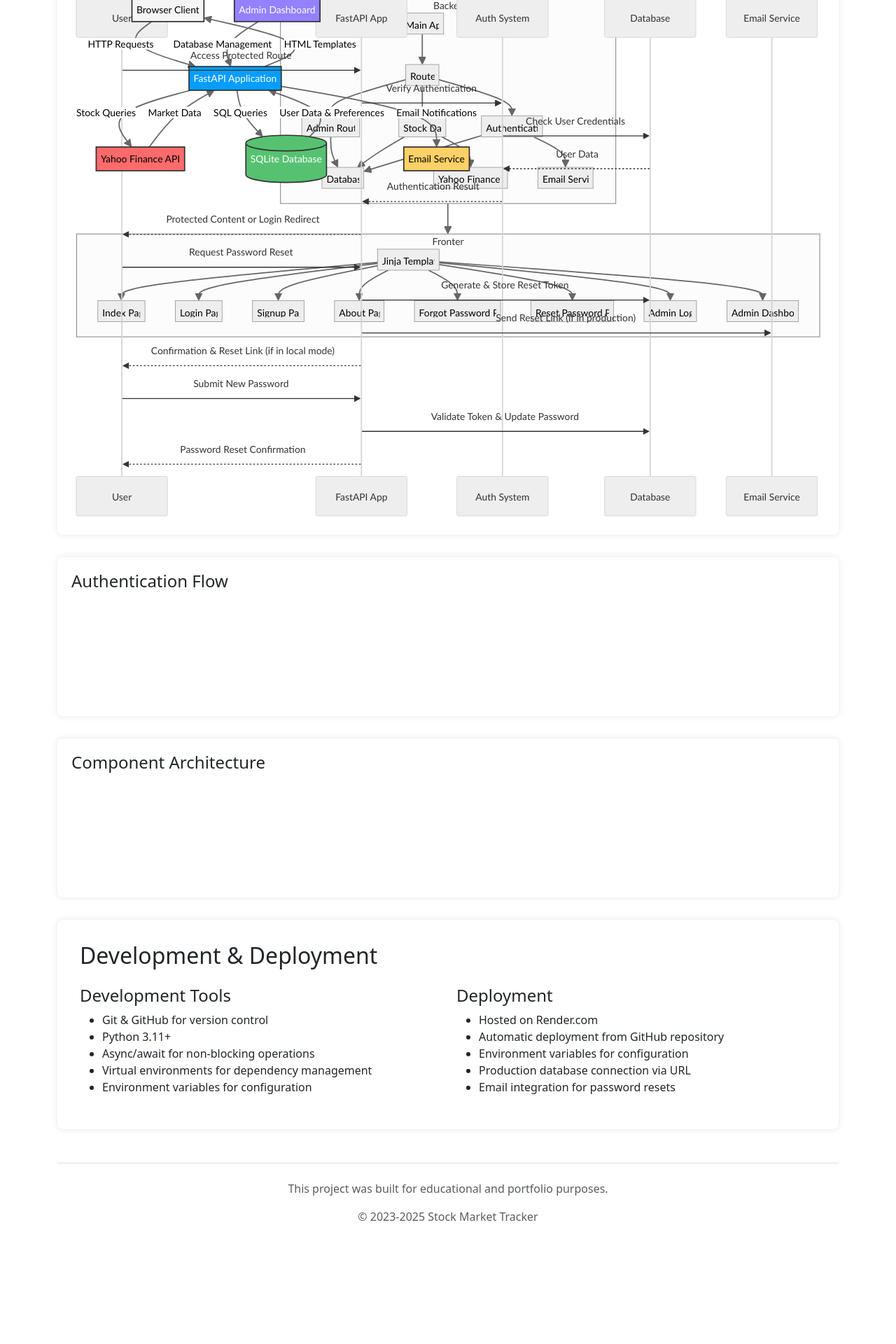
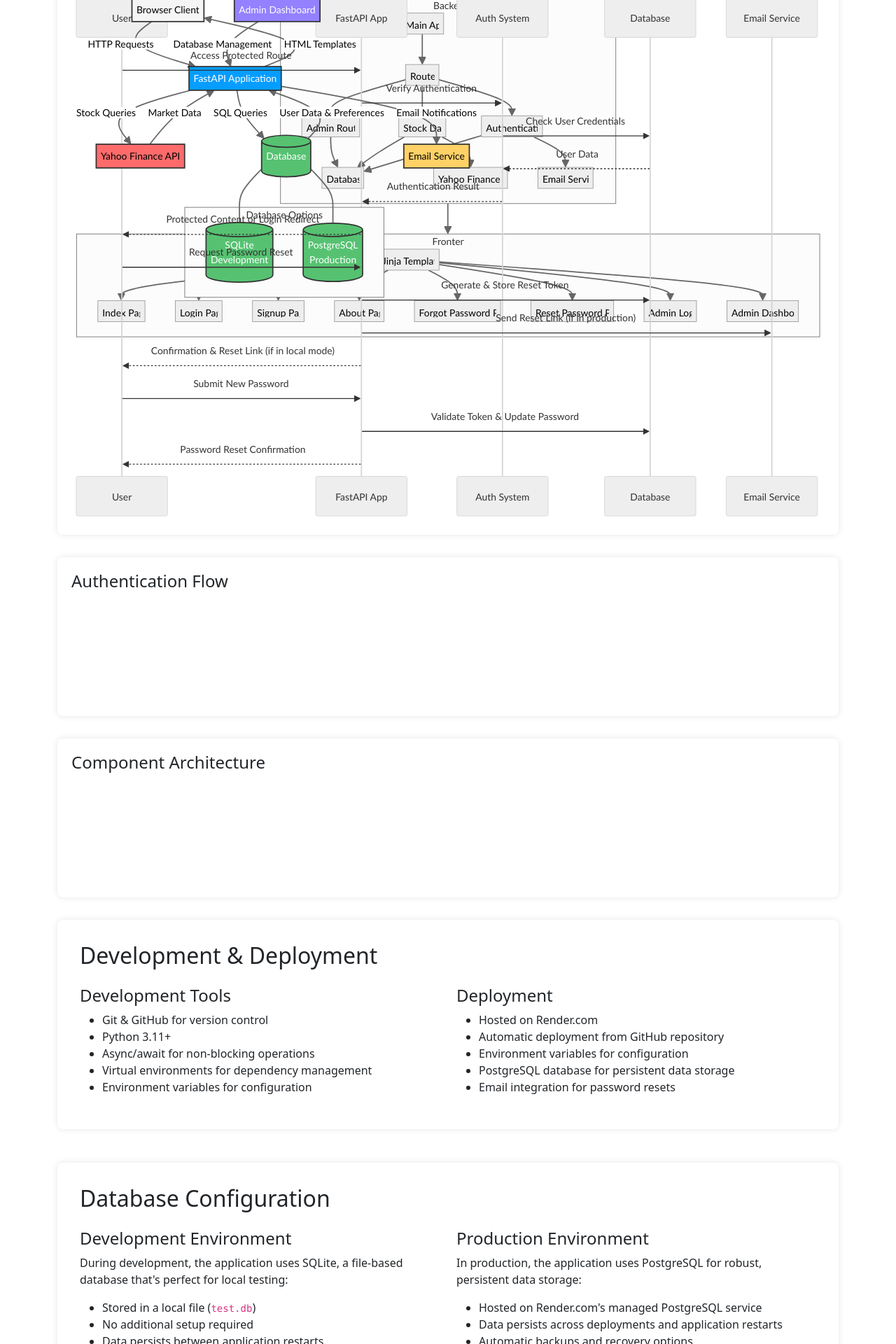
Before and after one commit to gaviral/fastapi-stock-gainers, a FastAPI app: page /about in a window 1280 px wide. Shown: the part 1320-3240 px from the top of the page at 70% size. Before the commit the page ends 3064 px from the top, so only its background shows below. Run offline with FastAPI, Linux system fonts and the light colour scheme; parts of the project's set-up code (start-up, migrations or seed data) failed here and were passed over.

Commit message:
docs: enhance database configuration documentation for development and production environments

```diff
--- a/templates/about.html
+++ b/templates/about.html
@@ -98,7 +98,8 @@
                     <ul class="list-unstyled">
                         <li>FastAPI</li>
                         <li>SQLAlchemy (ORM)</li>
-                        <li>SQLite Database</li>
+                        <li>SQLite (Development)</li>
+                        <li>PostgreSQL (Production)</li>
                         <li>Pydantic</li>
                     </ul>
                 </div>
@@ -157,16 +158,26 @@
                     Client[Browser Client] -->|HTTP Requests| FastAPI[FastAPI Application]
                     FastAPI -->|Stock Queries| YF[Yahoo Finance API]
                     YF -->|Market Data| FastAPI
-                    FastAPI -->|SQL Queries| DB[(SQLite Database)]
+                    FastAPI -->|SQL Queries| DB[(Database)]
                     DB -->|User Data & Preferences| FastAPI
                     FastAPI -->|HTML Templates| Client
                     FastAPI -->|Email Notifications| Email[Email Service]
                     Admin[Admin Dashboard] -->|Database Management| FastAPI
 
+                    subgraph Database Options
+                    SQLite[(SQLite<br>Development)]
+                    PostgreSQL[(PostgreSQL<br>Production)]
+                    end
+
+                    DB --- SQLite
+                    DB --- PostgreSQL
+
                     style Client fill:#f5f5f5,stroke:#333,stroke-width:2px
                     style FastAPI fill:#059DFF,stroke:#333,stroke-width:2px,color:white
                     style YF fill:#FF6B6B,stroke:#333,stroke-width:2px
                     style DB fill:#56C271,stroke:#333,stroke-width:2px,color:white
+                    style SQLite fill:#56C271,stroke:#333,stroke-width:2px,color:white
+                    style PostgreSQL fill:#56C271,stroke:#333,stroke-width:2px,color:white
                     style Email fill:#FFD166,stroke:#333,stroke-width:2px
                     style Admin fill:#9381FF,stroke:#333,stroke-width:2px,color:white
             </div>
@@ -253,10 +264,48 @@
                         <li>Hosted on Render.com</li>
                         <li>Automatic deployment from GitHub repository</li>
                         <li>Environment variables for configuration</li>
-                        <li>Production database connection via URL</li>
+                        <li>PostgreSQL database for persistent data storage</li>
                         <li>Email integration for password resets</li>
                     </ul>
                 </div>
+            </div>
+        </div>
+
+        <!-- Database Configuration -->
+        <div class="tech-container mb-5">
+            <h2 class="mb-4">Database Configuration</h2>
+            <div class="row">
+                <div class="col-md-6">
+                    <h4>Development Environment</h4>
+                    <p>During development, the application uses SQLite, a file-based database that's perfect for local testing:</p>
+                    <ul>
+                        <li>Stored in a local file (<code>test.db</code>)</li>
+                        <li>No additional setup required</li>
+                        <li>Data persists between application restarts</li>
+                        <li>Configured via <code>DATABASE_URL</code> environment variable</li>
+                        <li>Default: <code>sqlite+aiosqlite:///./test.db</code></li>
+                    </ul>
+                </div>
+                <div class="col-md-6">
+                    <h4>Production Environment</h4>
+                    <p>In production, the application uses PostgreSQL for robust, persistent data storage:</p>
+                    <ul>
+                        <li>Hosted on Render.com's managed PostgreSQL service</li>
+                        <li>Data persists across deployments and application restarts</li>
+                        <li>Automatic backups and recovery options</li>
+                        <li>Configured via <code>DATABASE_URL</code> environment variable</li>
+                        <li>Format: <code>postgresql+asyncpg://username:password@hostname:port/database_name</code></li>
+                    </ul>
+                </div>
+            </div>
+            <div class="mt-4">
+                <h4>Database Models</h4>
+                <p>The application uses SQLAlchemy ORM with the following models:</p>
+                <ul>
+                    <li><strong>User</strong> - Stores user authentication data (email, hashed password, etc.)</li>
+                    <li><strong>Stock</strong> - Tracks custom stock symbols for each user</li>
+                    <li><strong>PasswordReset</strong> - Manages password reset tokens and expiry times</li>
+                </ul>
             </div>
         </div>
 
```
Also changed, not shown: README.md, 1 other file.
